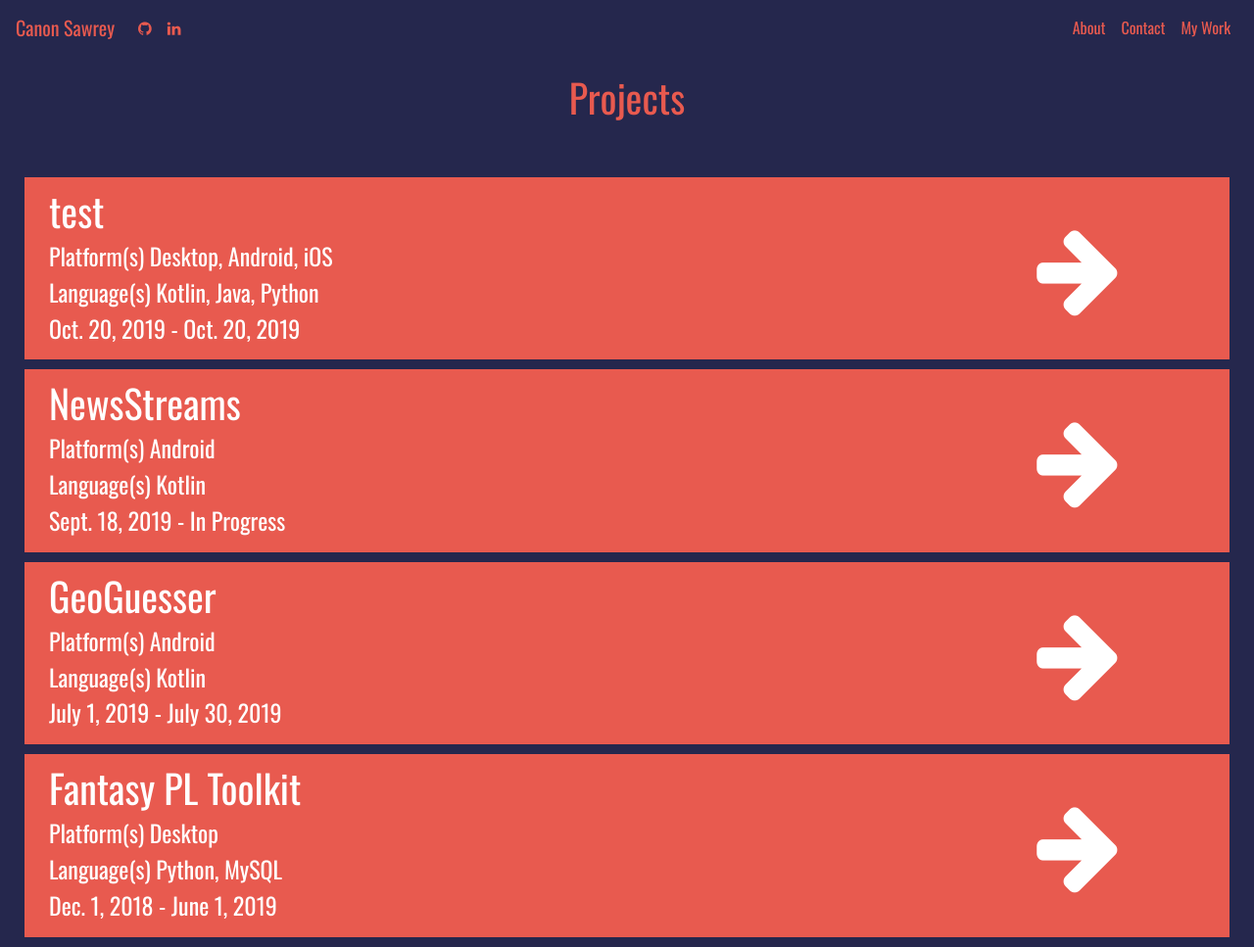
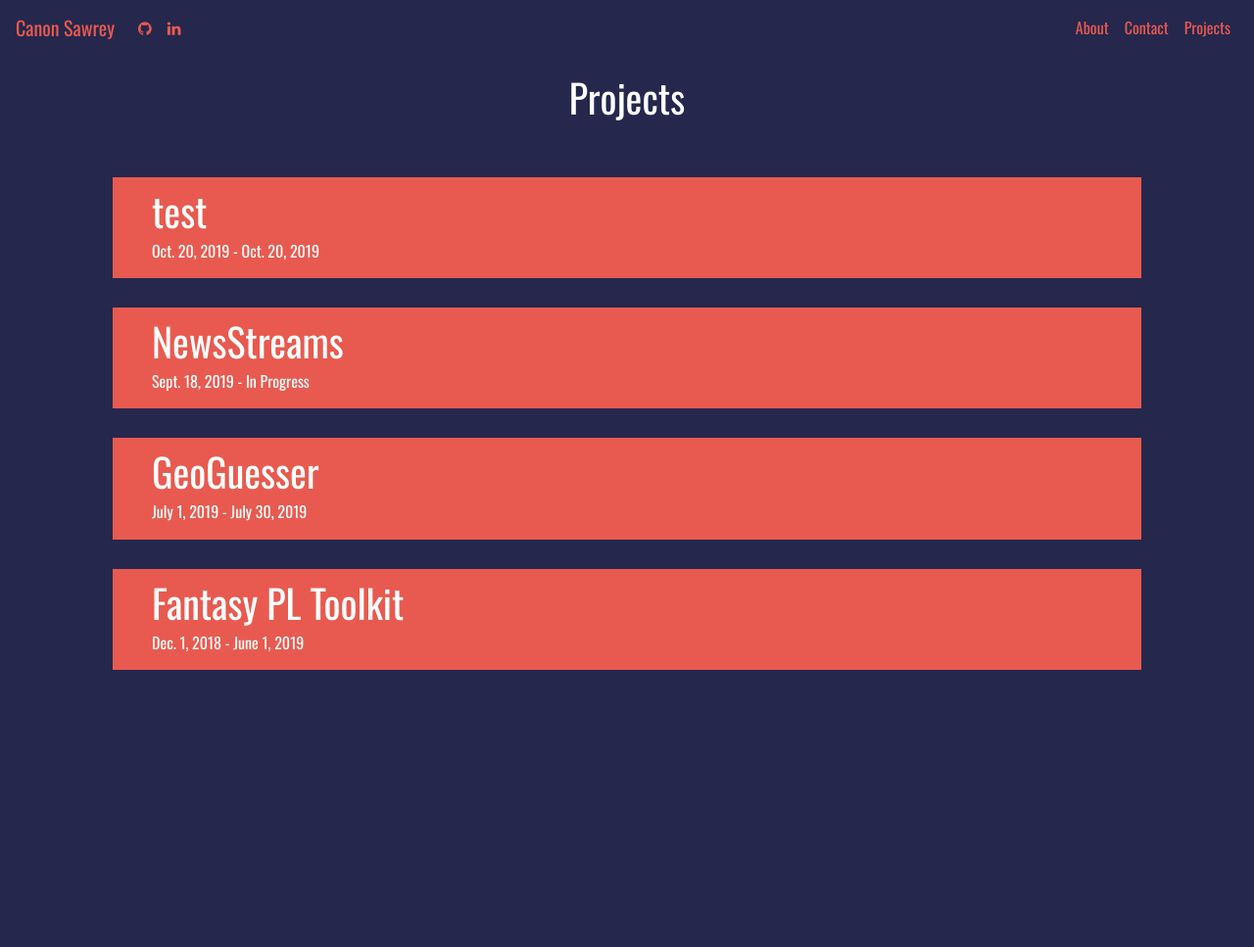
Before and after one commit to canonsawrey/Portfolio-Website, a Django app: page /projects/ in a window 1280 px wide. Shown: the whole page at 98% size. After the commit the page ends 684 px from the top, so only its background shows below. Run offline with Django 3.2, Linux system fonts and the light colour scheme; data comes from the database, SQL or seed files in the repository; both versions use the stored data as it was after the commit; some libraries are stand-ins or nearby versions.

Commit message:
Messing with style

```diff
--- a/home/templates/home/home.html
+++ b/home/templates/home/home.html
@@ -6,6 +6,7 @@
 <!-- CSS -->
 {% load static %}
 <link rel="stylesheet" href="{% static 'home/style.css' %}">
+
 <div class="container">
     <div class="row splash .drop-shadow" id="landing">
         <div class="col"></div>
@@ -69,7 +70,7 @@
             <form method="post">
                 {% csrf_token %}
                 {{ form|crispy }}
-                <button type="submit" class="btn btn-primary">Submit</button>
+                <button type="submit" class="btn" id="submit">Submit</button>
             </form>
         </div>
     </div>
--- /dev/null
+++ b/projects/static/projects/index.js
@@ -0,0 +1 @@
+document.getElementById("foo").style["boxShadow"] = "0 0 5px #999999";
--- a/projects/static/projects/style.css
+++ b/projects/static/projects/style.css
@@ -1,7 +1,7 @@
 
 #top-spacer {
     margin-top: 75px;
-    color: #e85a4f;
+    color: #fff;
 
 }
 
@@ -12,20 +12,9 @@
 
 .project {
     padding: 10px;
-    margin: 10px;
+    margin: 30px;
+    color: #fff;
     background-color: #e85a4f;
-    color: #fff;
-}
-
-.arrow {
-    color: #fff;
-    font-size: 100px;
-    width: 100%;
-    height: 100%;
-}
-
-.arrow:hover {
-    color: #25274d;
 }
 
 .subtitle {
@@ -33,5 +22,30 @@
 }
 
 .project-detail {
-    margin-top: 25px;
+    margin-top: 35px;
 }
+
+.drop-shadow {
+  transition: box-shadow .3s;
+  transition: margin .3s;
+}
+
+.drop-shadow:hover {
+  box-shadow: -5px 3px 5px 5px rgba(0,0,0,.5);
+  margin-left: 35px;
+  margin-right: 25px;
+}
+
+.container {
+   color: #fff;
+}
+
+a:link {
+   text-decoration: none;
+   color: white;
+}
+
+.github-link {
+    padding: 30px;
+    margin: 30px;
+}
--- a/projects/templates/projects/detail.html
+++ b/projects/templates/projects/detail.html
@@ -27,7 +27,7 @@
     <div class="row">
         <div class="col">
             <a href="{{ project.github_link }}">
-                <h6 class="text-center">Check it out on GitHub</h6>
+                <h6 class="text-center github-link drop-shadow">Check it out on GitHub</h6>
             </a>
         </div>
     </div>
--- a/projects/templates/projects/index.html
+++ b/projects/templates/projects/index.html
@@ -4,34 +4,25 @@
 
 {% load static %}
 <link rel="stylesheet"href="{% static 'projects/style.css' %}">
-<div class="container-fluid">
+<div class="container">
     <div class="row" id="top-spacer">
         <div class="col">
             <h1 class="text-center">Projects</h1>
         </div>
     </div>
     {% if project_list %}
-
         {% for project in project_list %}
-            <div class="row project">
-                <div class="col-sm-10">
-                        <div >
+            <div class="row project drop-shadow">
+                <a class="col" href="{% url 'projects:detail' project.id %}">
+                        <div class="container">
                             <h1>{{ project.title }}</h1>
-                            <h4>Platform(s) {{ project.platforms }}</h4>
-                            <h4>Language(s) {{ project.languages }}</h4>
                             {% if project.end_date is None %}
-                                <h4>{{ project.start_date }} - In Progress</h4>
+                                <h6>{{ project.start_date }} - In Progress</h6>
                             {% else %}
-                                <h4>{{ project.start_date }} - {{ project.end_date }}</h4>
+                                <h6>{{ project.start_date }} - {{ project.end_date }}</h6>
                             {% endif %}
                         </div>
-                </div>
-                <div class="col-sm-2">
-                    <a class="arrow" href="{% url 'projects:detail' project.id %}">
-                        <i class="fa fa-arrow-right"></i>
-                    </a>
-                </div>
-
+                </a>
             </div>
        {% endfor %}
 
@@ -43,4 +34,6 @@
         </div>
     {% endif %}
 </div>
+
+<link rel="stylesheet" href="{% static 'projects/index.js' %}">
 {% endblock content %}
--- a/templates/personal_website/base.html
+++ b/templates/personal_website/base.html
@@ -47,7 +47,7 @@
                             <a class="nav-link" href="{% url 'home:home' %}#contact">Contact</a>
                         </li>
                         <li class="nav-item">
-                            <a class="nav-link" href="{% url 'projects:index' %}">My Work</a>
+                            <a class="nav-link" href="{% url 'projects:index' %}">Projects</a>
                         </li>
                     </ul>
                 </div>
```
Also changed, not shown: home/static/home/style.css (+6 -2 lines), db.sqlite3.
